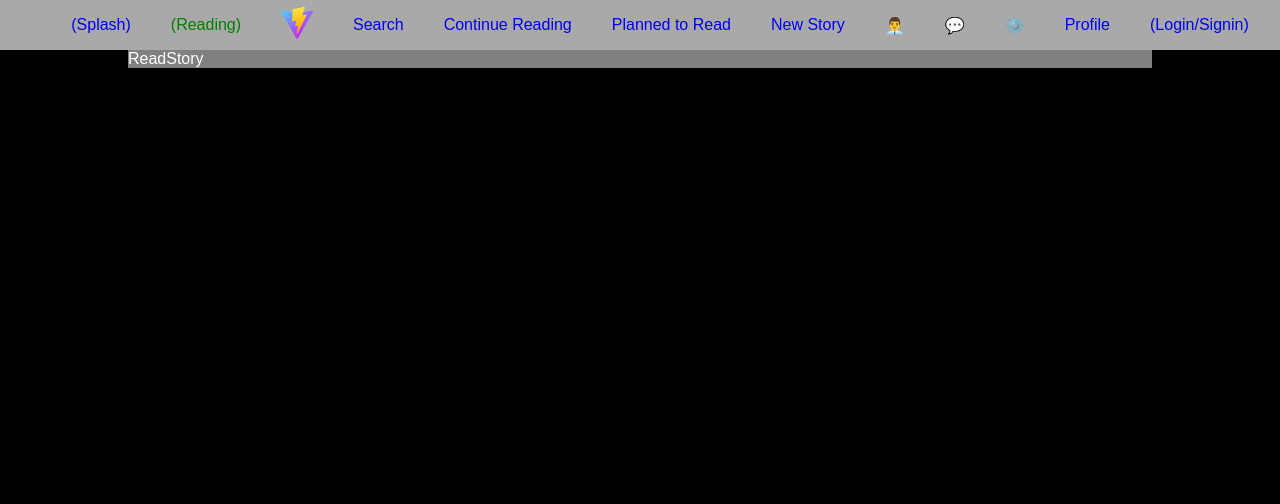
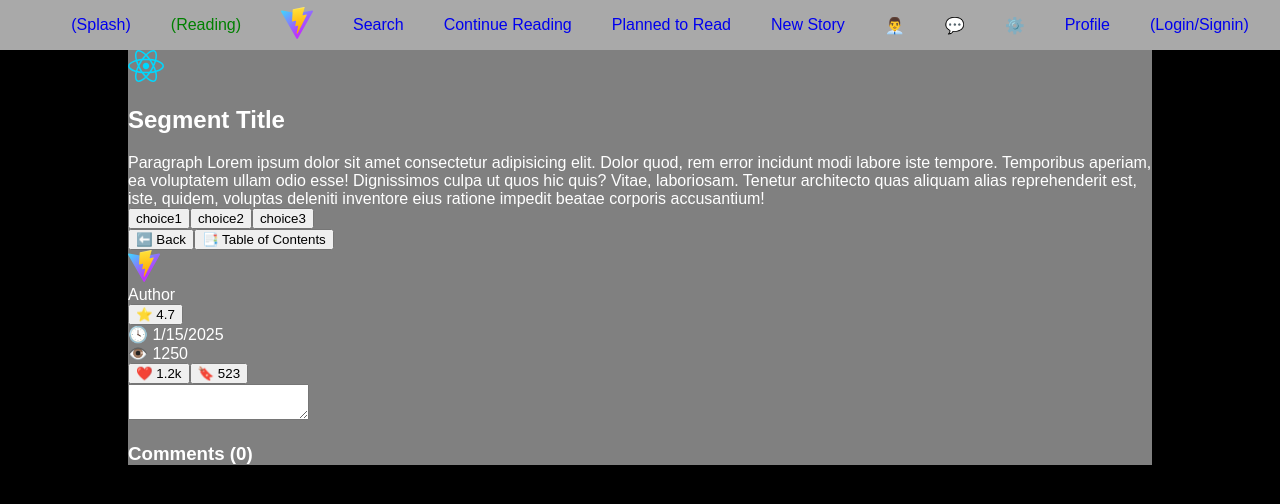
Before and after one commit to Loic-Rodrigue-Gauthier/inkreate, a React (Vite) app in the folder src/inkreate/: page /readStory in a window 1280 px wide. Shown: the top 504 px of the page. Built offline with nearby package versions, Linux system fonts and the light colour scheme.

Commit message:
readstory almost done

```diff
--- /dev/null
+++ b/src/inkreate/src/components/StoryOverview/StoryOverview.jsx
@@ -0,0 +1,61 @@
+import { createPortal } from 'react-dom'
+import styles from './StoryOverview.module.css'
+
+function StoryOverview({isOpen, onClose, segID}) {
+  const segments = [
+    {
+      id: 999,
+      title: "Story Title",
+      paragraph: "Story desc...",
+      choices: [{id: 0, text: "Start reading"}],
+    },
+    {
+      id: 0,
+      title: "Start reading",
+      paragraph: "Lorem 0...",
+      choices: [{id: 1, text: "choice1"}, {id: 2, text: "choice2"}, {id: 3, text: "choice3"}],
+    },
+    {
+      id: 1,
+      title: "choice1",
+      paragraph: "Lorem 1...",
+      choices: [{id: 4, text: "choice4"}, {id: 5, text: "choice5"}, {id: 6, text: "choice6"}],
+    }
+  ]
+  const allChoices = [
+    ...new Map(
+      segments
+        .flatMap((seg) => seg.choices)
+        .map((choice) => [choice.text, choice])
+    ).values(),
+  ]
+
+  if (!isOpen) return null
+
+  return createPortal(
+    <div>
+      <button onClick={onClose}>❌</button>
+      <button onClick={() => segID(segments[0].id)}>Story Cover</button>
+      <div>
+        {allChoices.map((choice) => (
+          <div key={choice.id}>
+            <h3>{choice.text}</h3>
+            {segments
+              .filter((seg) => seg.id === choice.id)
+              .map((seg) => (
+                <button
+                  key={seg.id}
+                  onClick={() => segID(seg.id)}
+                >
+                  {seg.paragraph}
+                </button>
+              ))}
+          </div>
+        ))}
+      </div>
+    </div>,
+    document.body
+  )
+}
+
+export default StoryOverview
--- a/src/inkreate/src/pages/ReadStory/ReadStory.jsx
+++ b/src/inkreate/src/pages/ReadStory/ReadStory.jsx
@@ -1,10 +1,156 @@
-
+import { useState, useEffect } from 'react'
 import styles from './ReadStory.module.css'
+import reactLogo from '../../assets/react.svg'
+import viteLogo from '../../assets/vite.svg'
+import ChatContact from '../../components/ChatContact/ChatContact'
+import ChatBubble from '../../components/ChatBubble/ChatBubble'
+import StoryOverview from '../../components/StoryOverview/StoryOverview'
 
 function ReadStory() {
+  const [isChoiceOpen, setIsChoiceOpen] = useState(false)
+  const [isOverviewOpen, setIsOverviewOpen] = useState(false)
+  const [isRating, setIsRating] = useState(false)
+  const [rating, setRating] = useState("")
+  const [isFavorited, setIsFavorited] = useState(false)
+  const [isBookmarked, setIsBookmarked] = useState(false)
+  const [comment, setComment] = useState("")
+  const [commentSection, setCommentSection] = useState([])
+  const segment = {
+    id: 123,
+    src: reactLogo,
+    title: "Segment Title",
+    paragraph: "Paragraph Lorem ipsum dolor sit amet consectetur adipisicing elit. Dolor quod, rem error incidunt modi labore iste tempore. Temporibus aperiam, ea voluptatem ullam odio esse! Dignissimos culpa ut quos hic quis? Vitae, laboriosam. Tenetur architecto quas aliquam alias reprehenderit est, iste, quidem, voluptas deleniti inventore eius ratione impedit beatae corporis accusantium!",
+    choices: [{id: 1, text: "choice1"}, {id: 2, text: "choice2"}, {id: 3, text: "choice3"}],
+    author: {src: viteLogo, username: "Author"},
+    rating: "4.7",
+    timestamp: "1/15/2025",
+    views: "1250",
+    favorites: "1.2k",
+    bookmarks: "523",
+  }
+
+  const previousPage = () => {
+    // DB code here...
+
+  }
+
+  const updateRating = (e) => {
+    setRating(e.target.value)
+    // DB code here...
+
+    setIsRating(false)
+  }
+
+  useEffect(() => {
+    if (isFavorited !== null) {
+      // DB code here...
+
+    }
+  }, [isFavorited])
+
+  useEffect(() => {
+    if (isBookmarked !== null) {
+      // DB code here...
+
+    }
+  }, [isBookmarked])
+
+  const updateComment = (e) => {
+    setComment(e.target.value)
+  }
+
+  const updateSegment = (segID) => {
+    // DB code here...
+
+    setIsOverviewOpen(false)
+  }
+
   return (
     <>
-        ReadStory
+      <img src={segment.src} alt="" />
+      <h2>{segment.title}</h2>
+      <div>{segment.paragraph}</div>
+      <div>
+        {segment.choices
+        .map((choice, index) => (
+          <button
+            key={index}
+            onClick={() => setIsChoiceOpen(true)}
+          >
+            {choice.text}
+          </button>
+        ))}
+      </div>
+
+      {/* HERE: segmentthumblist portal COM + segmentthumb COM (based on storythumb) + addsegment COM (based on part of writestory) */}
+
+      <button onClick={previousPage}>⬅️ Back</button>
+      <button onClick={() => setIsOverviewOpen(true)}>📑 Table of Contents</button>
+      <StoryOverview
+        isOpen={isOverviewOpen}
+        onClose={() => setIsOverviewOpen(false)}
+        segID={updateSegment}
+      />
+      <div>
+        <ChatContact
+          src={segment.author.src}
+          username={segment.author.username}
+        />
+        {!isRating &&
+          <button onClick={() => setIsRating(true)}>{rating >=1 ? "✔️" : "⭐"} {segment.rating}</button>
+        }
+        {isRating &&
+          <select
+            name="rating"
+            value={rating}
+            onChange={updateRating}
+          >
+            <option value="" disabled hidden>Not rated</option>
+            <option value="1">⭐</option>
+            <option value="2">⭐⭐</option>
+            <option value="3">⭐⭐⭐</option>
+            <option value="4">⭐⭐⭐⭐</option>
+            <option value="5">⭐⭐⭐⭐⭐</option>
+          </select>
+        }
+      </div>
+      <div>
+        <div>
+          <div>🕓 {segment.timestamp}</div>
+          <div>👁️ {segment.views}</div>
+        </div>
+        <div>
+          <button onClick={() => setIsFavorited(isFavorited ? false : true)}>{isFavorited ? "✔️" : "❤️"} {segment.favorites}</button>
+          <button onClick={() => setIsBookmarked(isBookmarked ? false : true)}>{isBookmarked ? "✔️" : "🔖"} {segment.bookmarks}</button>
+        </div>
+      </div>
+      <textarea
+        name="comment"
+        value={comment}
+        onChange={updateComment}
+        onKeyDown={(e) => {
+          if (e.key === "Enter") {
+            e.preventDefault()
+
+            const newComment = { id: segment.id, src: reactLogo, username: "LoggedInUser", message: comment, timestamp: new Date().toLocaleDateString()}
+            setCommentSection(prev => [...prev, newComment])
+            // DB code here...
+
+            setComment("")
+          }
+        }}
+      />
+      <h3>Comments ({commentSection.length})</h3>
+      <div>
+        {commentSection
+        .filter((comment) => comment.id === segment.id)
+        .map((comment, index) => (
+          <ChatBubble
+            key={index}
+            {...comment}
+          />
+        ))}
+      </div>
     </>
   )
 }
--- a/src/inkreate/src/pages/WriteStory/WriteStory.jsx
+++ b/src/inkreate/src/pages/WriteStory/WriteStory.jsx
@@ -160,7 +160,7 @@ function WriteStory() {
         }
       </section>
       <section>
-        {/* CONVERT below section into Segment Component TO-DO*/}
+        {/* CONVERT below section into NewSegment Component TO-DO*/}
         <SegmentImageText
           src={segmentImage}
           img_title="First Segment"
```
Also changed, not shown: src/inkreate/src/components/StoryOverview/StoryOverview.module.css (added), 1 other file (tests, documents, lock files or other folders).
